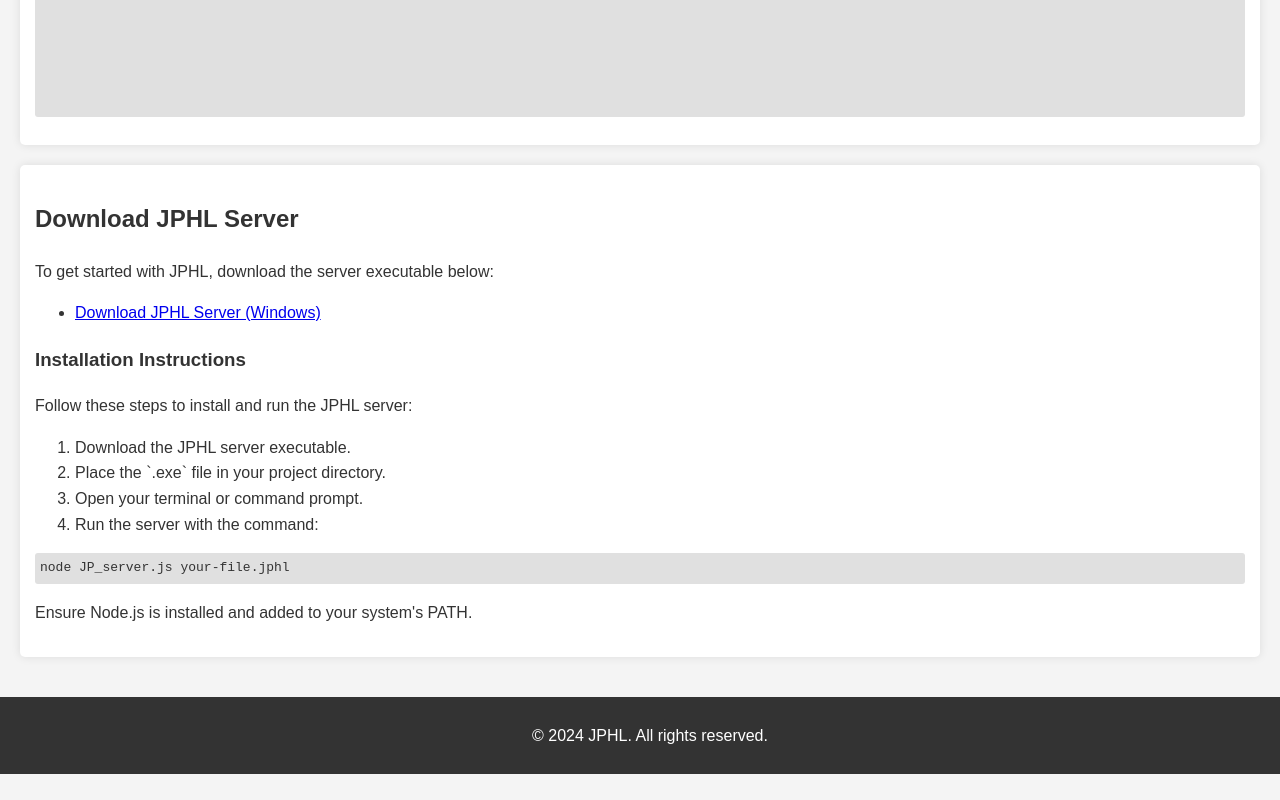
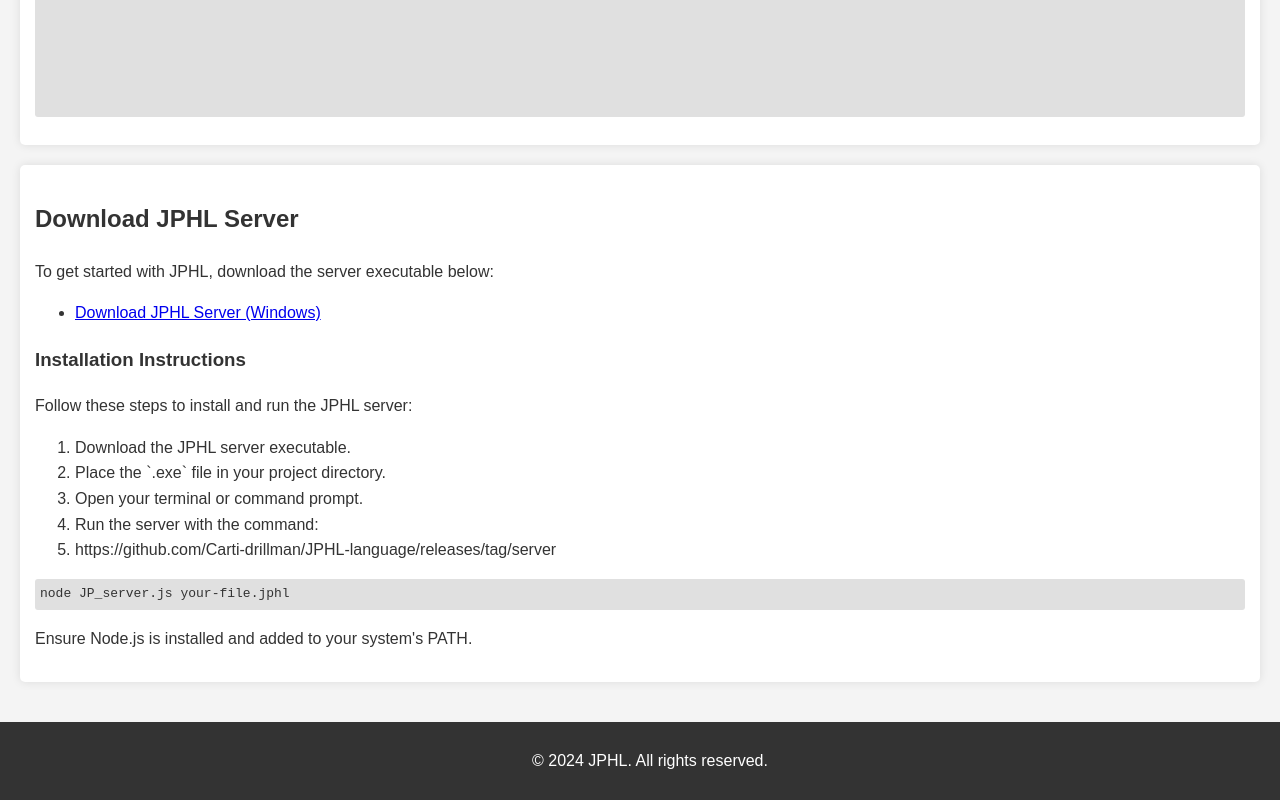
Before and after one commit to Carti-drillman/web, a plain HTML site: page index.html in a window 1280 px wide. Shown: the part 4561-5361 px from the top of the page. Before the commit the page ends 5335 px from the top, so only its background shows below. Drawn offline with Linux system fonts and the light colour scheme.

Commit message:
Update index.html

```diff
--- a/index.html
+++ b/index.html
@@ -149,6 +149,7 @@
                 <li>Place the `.exe` file in your project directory.</li>
                 <li>Open your terminal or command prompt.</li>
                 <li>Run the server with the command:</li>
+                <li>https://github.com/Carti-drillman/JPHL-language/releases/tag/server</li>
             </ol>
             <pre><code>node JP_server.js your-file.jphl</code></pre>
             <p>Ensure Node.js is installed and added to your system's PATH.</p>
```
